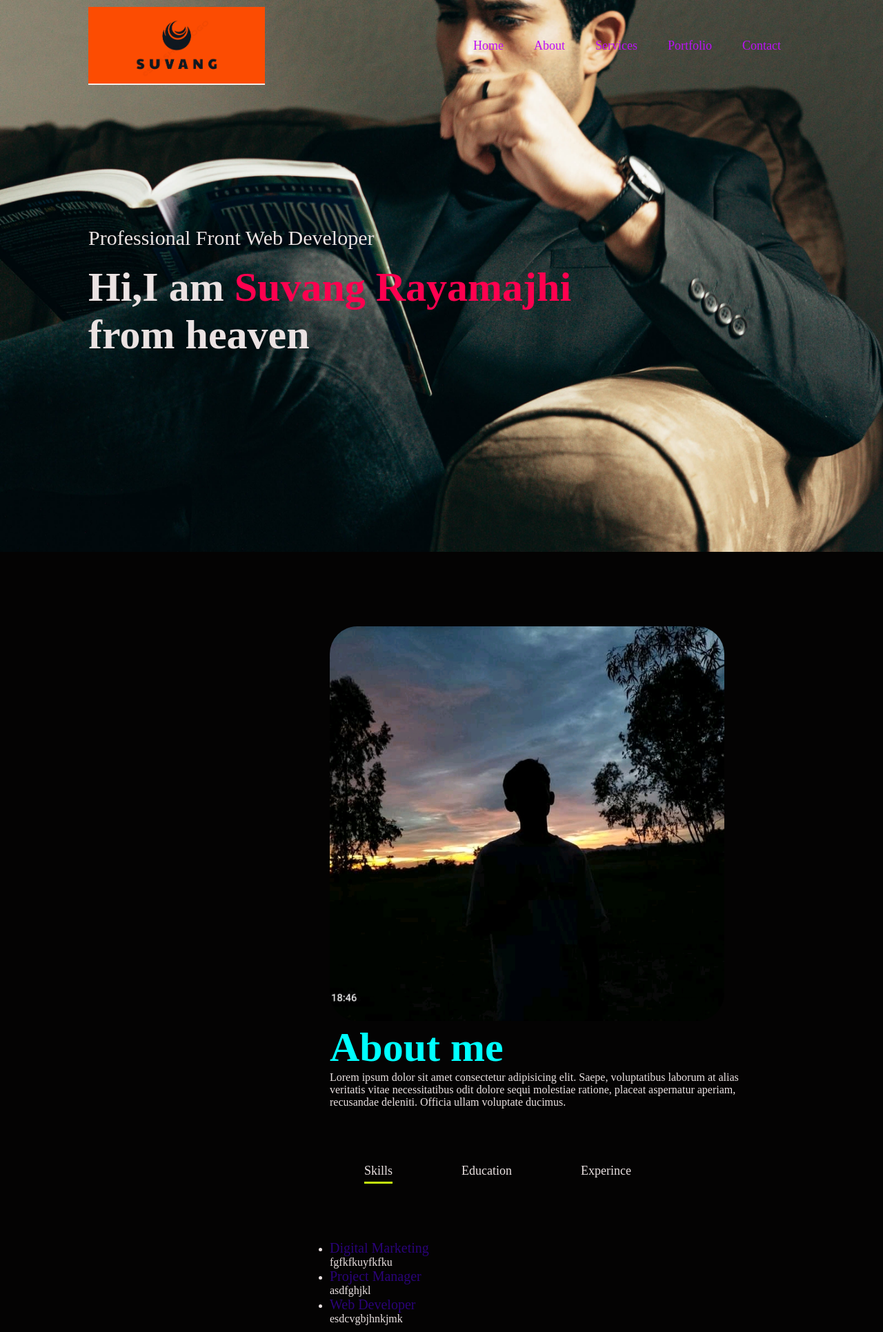
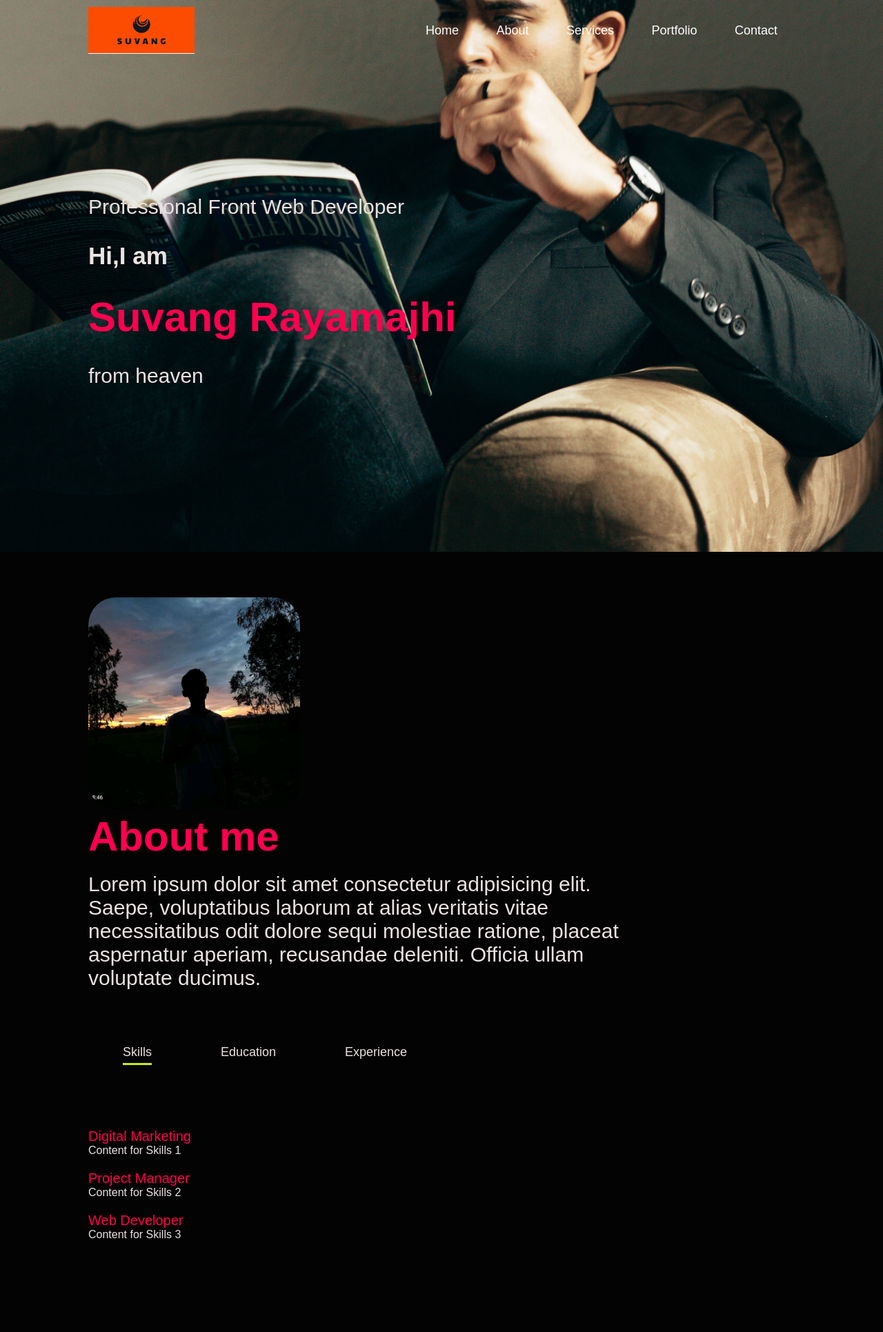
Before and after one commit to Bootcamp-Portfolio/suvang_rayamjhi, a plain HTML site: page a portfolio/index.html in a window 1280 px wide. Shown: the whole page at 69% size. After the commit the page ends 1829 px from the top, so only its background shows below. Drawn offline with Linux system fonts and the light colour scheme.

Commit message:
feedback

```diff
--- a/a portfolio/index.html
+++ b/a portfolio/index.html
@@ -5,12 +5,13 @@
     <meta name="viewport" content="width=device-width, initial-scale=1.0">
     <title>Personal portfolio website</title>
     <link rel="stylesheet" href="style.css">
+
 </head>
 <body>
     <div id="header">
         <div class="container">
             <nav>
-                <img src="images/log.png" class="logo" width="25%" height="25%">
+                <img src="images/log.png" class="logo" width="15%" height="10%">
                 <ul>
                     <li><a href="#">Home</a></li>
                     <li><a href="#">About</a></li>
@@ -21,11 +22,12 @@
                 </ul>
             </nav>
             <div class="header-text">
-            <p>Professional Front Web Developer</p>
-            <h1>Hi,I am  <span>Suvang Rayamajhi</span> <br>from heaven</h1>
+            <p>Professional Front Web Developer</p><br>
+            <h3>Hi,I am </h3><br><h1> <span>Suvang Rayamajhi</span> </h1><br>from heaven
 
         </div>
 
+    </div>
     </div>
     <br>
 
@@ -36,31 +38,47 @@
             <div class="row">
                 <div class="about-col-1">
                     <img src="images/sau.jpg"  >
-                </div>
                 <div class="about-col-2">
-                    <h1 class="subtitle">About me</h1>
-                    <p>Lorem ipsum dolor sit amet consectetur adipisicing elit. Saepe, voluptatibus laborum at alias veritatis vitae necessitatibus odit dolore sequi molestiae ratione, placeat aspernatur aperiam, recusandae deleniti. Officia ullam voluptate ducimus.</p>
+                    <h1 class="subtitle">About me</h1> <br>
+                    <p class="about-me">Lorem ipsum dolor sit amet consectetur adipisicing elit. Saepe, voluptatibus laborum at alias veritatis vitae necessitatibus odit dolore sequi molestiae ratione, placeat aspernatur aperiam, recusandae deleniti. Officia ullam voluptate ducimus.</p>
+
 <div class="tab-title">
-    <p class="tab-link active-link">Skills</p>
-    <p class="tab-link">Education</p>
-    <p class="tab-link">Experince</p>
-</div>
-<div class="tab-contents">
-    <ul>
-        <li><span>Digital Marketing</span><br>fgfkfkuyfkfku</li>
-        <li><span>Project Manager</span><br>asdfghjkl</li>
-        <li><span>Web Developer</span><br>esdcvgbjhnkjmk</li>
-    </ul>
-</div>
+        <p class="tab-link active-link" onclick="showTab('skills')">Skills</p>
+        <p class="tab-link" onclick="showTab('education')">Education</p>
+        <p class="tab-link" onclick="showTab('experience')">Experience</p>
+    </div>
+    <div class="tab-contents">
+        <div id="skills" class="tab-content active-tab">
+            <ul>
+                <li><span>Digital Marketing</span><br>Content for Skills 1</li>
+                <li><span>Project Manager</span><br>Content for Skills 2</li>
+                <li><span>Web Developer</span><br>Content for Skills 3</li>
+            </ul>
+        </div>
+        <div id="education" class="tab-content">
+            <ul>
+                <li><span>Education 1</span><br>Content for Education 1</li>
+                <li><span>Education 2</span><br>Content for Education 2</li>
+                <li><span>Education 3</span><br>Content for Education 3</li>
+            </ul>
+        </div>
+        <div id="experience" class="tab-content">
+            <ul>
+                <li><span>Experience 1</span><br>Content for Experience 1</li>
+                <li><span>Experience 2</span><br>Content for Experience 2</li>
+                <li><span>Experience 3</span><br>Content for Experience 3</li>
+            </ul>
+        </div>
+    </div>
+
 
                 </div>
             </div>
         </div>
 
     </div>
+</div>
     <!-- ---------------abouter---------------- -->
-
-
-
+    <script src="script.js"></script>
 </body>
 </html>
--- /dev/null
+++ b/a portfolio/script.js
@@ -0,0 +1,20 @@
+//Skills, Experience and Education tab carousel items
+function showTab(tabName) {
+     const tabs = document.getElementsByClassName("tab-content");
+     for (const tab of tabs) {
+         if (tab.id === tabName) {
+             tab.classList.add("active-tab");
+         } else {
+             tab.classList.remove("active-tab");
+         }
+     }
+
+     const links = document.getElementsByClassName("tab-link");
+     for (const link of links) {
+         if (link.textContent.toLowerCase() === tabName) {
+             link.classList.add("active-link");
+         } else {
+             link.classList.remove("active-link");
+         }
+     }
+ }
--- a/a portfolio/style.css
+++ b/a portfolio/style.css
@@ -1,7 +1,7 @@
 *{
     margin: 0;
     padding: 0;
-    font-family: 'poppins' sans-serif;
+    font-family: 'poppins', sans-serif;
     box-sizing: border-box;
 }
 
@@ -24,35 +24,42 @@ body{
 nav{
     display: flex;
     align-items: center;
-    justify-content:space-between;
-    flex-wrap:wrap;
+    justify-content: space-between;
+    flex-wrap: wrap;
+}
 
-}
+nav a {
+    flex-grow: 1;
+    text-align: center;
+    margin: 5px; /* Optional: Add some spacing between the links */
+  }
 
 nav ul li {
     display: inline-block;
     list-style: none;
+    /* font-size: 18px; */
     margin: 10px 20px;
 }
 nav ul li a{
-    color:#bd11f6;
+    color: #fff;
     text-decoration: none;
     font-size: 18px;
     position: relative;
+}
 
-}
 nav ul li a::after{
     content: '';
-    width: 0%;
+    width: 0;
     height: 3px;
     background: #ff004f;
     position: absolute;
     left: 0;
-    bottom: -6px;
-    transition: 0.5s;
+    bottom: -5px;
+    transition: 0.5s;     /* transistion helps to under line come slowly for button */
 }
 nav ul li a:hover::after{
-width: 100%;
+    width: 100%;
+
 }
 .header-text {
     margin-top: 20%;
@@ -61,7 +68,7 @@ width: 100%;
 }
 .header-text h1{
     font-size: 60px;
-    margin-top: 20px;
+
 }
 .header-text h1 span{
     color: #ff004f;
@@ -73,31 +80,38 @@ width: 100%;
 }
 .row{
     display: flex;
-    justify-content: space-between;
     flex-wrap: wrap;
 
 }
+.about {
+    margin-top: 3%;
+}
 .about-col-1 img{
-
-    width: 80%;
+    width: 30%;
     border-radius: 40px;
     position: relative;
-    left: 350px;
-    top: 350px;
+    margin-left: auto;
+
 
 }
 .about-col-2{
-    flex-basis: 60%;
+    width:80%;
+
     justify-content: center;
     position:relative;
-    left: 350px;
-    top: 350px;
+
+
 
 }
 .subtitle{
     font-size: 60px;
     font-weight: 600;
-    color: aqua;
+    color: #ff004f;
+}
+.about-me{
+    font-size: 30px;
+
+
 }
 .tab-title{
     display: flex;
@@ -129,7 +143,52 @@ width: 100%;
     list-style: none;
     margin: 10px 0;
 }
-.tab-contents ul li span{
-    color: rgba(63, 3, 181, 0.653);
+
+.tab-contents ul {
+    list-style: none;
+    padding: 0;
+}
+
+.tab-contents li {
+     /* Add a 10-pixel border to the bottom of each list item */
+    padding: 10px 0;
+}
+
+.tab-contents li:last-child {
+    border-bottom: none; /* Remove the border from the last list item to avoid a double border */
+}
+.tab-contents span{
+    color: #ff004f;
     font-size: 20px;
+    margin-top:50px;
+
 }
+
+/* Your existing CSS styles here */
+
+.tab-content {
+    display: none;
+}
+
+.active-tab {
+    display: block;
+}
+
+.tab-contents {
+    display: flex;
+    flex-wrap: nowrap;
+    overflow-x: hidden;
+    transition: transform 0.3s ease;
+}
+
+.show-skills {
+    transform: translateX(0);
+}
+
+.show-education {
+    transform: translateX(-100%);
+}
+
+.show-experience {
+    transform: translateX(-200%);
+}
```
